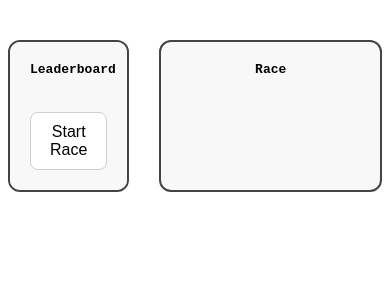
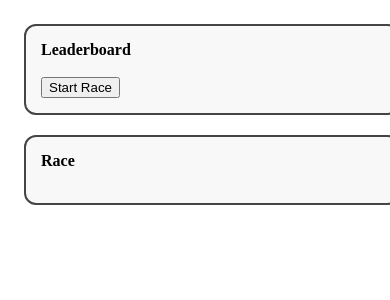
Before and after one commit to ItsMika987/uma-web, a SvelteKit app: page /race in a window 390 px wide. Shown: the top 300 px of the page. Built offline with nearby package versions, Linux system fonts and the light colour scheme.

Commit message:
Mobile Improved

```diff
--- /dev/null
+++ b/src/lib/ui/RaceMobile.svelte
@@ -0,0 +1,83 @@
+<script lang="ts">
+  export let racers;
+  export let leaderboard;
+  export let finishOrder;
+  export let showResults;
+  export let startRace;
+  export let restartRace;
+  export let gotoMenu;
+  export let medal;
+  export let makeTrack;
+</script>
+
+<div class="mobile-layout">
+  <div class="leaderboard-box">
+    <strong>Leaderboard</strong>
+    <br><br>
+
+    {#each leaderboard as r, i}
+      <div class="{r.isPlayer ? 'player' : ''}">
+        {medal(i)} {i + 1}. [{r.number}] {r.name}
+      </div>
+    {/each}
+
+    <button class="start-btn" on:click={startRace}>Start Race</button>
+  </div>
+
+  <div class="race-box">
+    <strong>Race</strong>
+    <br><br>
+
+    {#each racers as r}
+      <div class="racer-block {r.isPlayer ? 'player' : ''}">
+        <div class="line">[{r.number}] {r.name}</div>
+        <div class="line">{makeTrack(r.progress)}</div>
+      </div>
+    {/each}
+  </div>
+</div>
+
+{#if showResults}
+  <div class="results-overlay">
+    <div class="results-box">
+      <h2>Results</h2>
+
+      {#each finishOrder as r, i}
+        <p class="{r.isPlayer ? 'player' : ''}">
+          {medal(i)} {i + 1}. [{r.number}] {r.name}
+        </p>
+      {/each}
+
+      <button on:click={restartRace}>Race Again</button>
+      <button on:click={gotoMenu}>Return to Menu</button>
+    </div>
+  </div>
+{/if}
+
+<style>
+  .mobile-layout {
+    display: flex;
+    flex-direction: column;
+    gap: 20px;
+    padding: 1rem;
+  }
+
+  .leaderboard-box,
+  .race-box {
+    width: 100%;
+    border: 2px solid #444;
+    padding: 15px;
+    border-radius: 12px;
+    background: #f8f8f8;
+  }
+
+  .line {
+    font-size: 12px;
+    white-space: pre;
+  }
+
+  .player {
+    background: #ECFFDC;
+    border: 2px solid #90EE90;
+  }
+</style>
--- /dev/null
+++ b/src/lib/ui/RacePC.svelte
@@ -0,0 +1,191 @@
+<script lang="ts">
+  export let racers;
+  export let leaderboard;
+  export let finishOrder;
+  export let showResults;
+  export let startRace;
+  export let restartRace;
+  export let gotoMenu;
+  export let medal;
+  export let makeTrack;
+</script>
+
+<div class="layout">
+  <div class="leaderboard-box">
+    <strong>Leaderboard</strong>
+    <br><br>
+
+    {#each leaderboard as r, i}
+      <div class="{r.isPlayer ? 'player' : ''}">
+        {medal(i)} {i + 1}. [{r.number}] {r.name}
+      </div>
+    {/each}
+
+    <button class="start-btn" on:click={startRace}>Start Race</button>
+  </div>
+
+  <div class="race-box">
+    <strong>Race</strong>
+    <br><br>
+
+    {#each racers as r}
+      <div class="racer-block {r.isPlayer ? 'player' : ''}">
+        <div class="line">[{r.number}] {r.name}</div>
+        <div class="line">{makeTrack(r.progress)}</div>
+      </div>
+    {/each}
+  </div>
+</div>
+
+{#if showResults}
+  <div class="results-overlay">
+    <div class="results-box">
+      <h2>Results</h2>
+
+      {#each finishOrder as r, i}
+        <p class="{r.isPlayer ? 'player' : ''}">
+          {medal(i)} {i + 1}. [{r.number}] {r.name}
+        </p>
+      {/each}
+
+      <button on:click={restartRace}>Race Again</button>
+      <button on:click={gotoMenu}>Return to Menu</button>
+    </div>
+  </div>
+{/if}
+
+<style>
+.layout {
+  display: flex;
+  justify-content: center;
+  gap: 30px;
+  margin-top: 40px;
+  font-family: monospace;
+}
+
+.leaderboard-box,
+.race-box {
+  border: 2px solid #444;
+  padding: 20px;
+  border-radius: 12px;
+  background: #f8f8f8;
+  text-align: center;
+}
+
+.leaderboard-box {
+  width: 260px;
+  max-height: 600px;
+  overflow-y: auto;
+}
+
+.race-box {
+  width: 600px;
+  max-height: 600px;
+  overflow-y: auto;
+}
+
+.racer-block {
+  margin-bottom: 12px;
+  padding: 4px;
+  border-radius: 6px;
+  text-align: center;
+}
+
+.line {
+  white-space: pre;
+  font-size: 16px;
+  margin: 0;
+  padding: 0;
+  line-height: 1.3;
+  text-align: center;
+}
+
+.player {
+  background: #ECFFDC;
+  border: 2px solid #90EE90;
+}
+
+.start-btn {
+  margin-top: 20px;
+  width: 100%;
+  padding: 10px 0;
+  font-size: 16px;
+  background: white;
+  border: 1px solid #cfcfcf;
+  border-radius: 8px;
+  cursor: pointer;
+  transition: background 0.15s, border-color 0.15s;
+}
+
+.start-btn:hover {
+  background: #f5f5f5;
+  border-color: #b5b5b5;
+  transform: scale(1.03);
+}
+
+/* ⭐ RESULTS POPUP */
+.results-overlay {
+  position: fixed;
+  inset: 0;
+  background: rgba(0,0,0,0.55);
+  display: flex;
+  justify-content: center;
+  align-items: center;
+}
+
+.results-box {
+  background: white;
+  padding: 30px 40px;
+  border-radius: 12px;
+  border: 2px solid #444;
+  text-align: center;
+  width: 450px;
+}
+
+.results-box button {
+  padding: 14px 40px;
+  font-size: 20px;
+  background: white;
+  border: 1px solid #cfcfcf;
+  border-radius: 10px;
+  cursor: pointer;
+  transition: background 0.15s, border-color 0.15s, transform 0.1s;
+}
+
+.results-box button:hover {
+  background: #f5f5f5;
+  border-color: #b5b5b5;
+  transform: scale(1.03);
+}
+
+.results-box p.player {
+  padding: 6px;
+  border-radius: 6px;
+}
+
+.results-box button + button {
+  margin-top: 10px;
+}
+
+/* MOBILE FIXES — PC UNAFFECTED */
+@media (max-width: 900px) {
+  .layout {
+    flex-direction: column;
+    align-items: center;
+    gap: 20px;
+    margin-top: 20px;
+  }
+
+  .leaderboard-box,
+  .race-box {
+    width: 100% !important;
+    max-width: none !important;
+    max-height: none;
+  }
+
+  .line {
+    font-size: 12px !important;
+  }
+}
+
+</style>
--- a/src/routes/+page.svelte
+++ b/src/routes/+page.svelte
@@ -79,7 +79,7 @@
   <button class="start-btn" on:click={start}>Start</button>
 
   <div class="footer">
-    v0.0.1<br>npm
+    v0.0.2<br>npm
     made by @ItsMika987 on X
   </div>
 </div>
--- a/src/routes/race/+page.svelte
+++ b/src/routes/race/+page.svelte
@@ -1,11 +1,10 @@
 <script lang="ts">
   import { selectedUma } from "$lib/umaStore";
   import { goto } from "$app/navigation";
+  import { onMount } from "svelte";
 
-  let interval: ReturnType<typeof setInterval> | null = null;
-  let playerUma: string | null = null;
-
-  selectedUma.subscribe(v => playerUma = v);
+  import RacePC from "$lib/ui/RacePC.svelte";
+  import RaceMobile from "$lib/ui/RaceMobile.svelte";
 
   type Racer = {
     id: number;
@@ -15,7 +14,33 @@
     isPlayer: boolean;
   };
 
-  const names = [
+  let isMobile: boolean = false;
+
+  let interval: ReturnType<typeof setInterval> | null = null;
+  let playerUma: string | null = null;
+
+  let racers: Racer[] = [];
+  let leaderboard: Racer[] = [];
+  let finishOrder: Racer[] = [];
+  let showResults: boolean = false;
+
+  selectedUma.subscribe((v: string | null) => {
+    playerUma = v;
+  });
+
+  onMount(() => {
+    const check = () => {
+      isMobile = window.innerWidth < 900;
+    };
+
+    check();
+    window.addEventListener("resize", check);
+
+
+    selectedUma.update(v => v);
+  });
+
+  const names: string[] = [
     "Special Week", "Silence Suzuka", "Tokai Teio",
     "Mejiro McQueen", "Gold Ship", "Vodka",
     "Daiwa Scarlet", "Rice Shower", "Hishi Amazon",
@@ -28,32 +53,20 @@
     return [...arr].sort(() => Math.random() - 0.5);
   }
 
-  let racers: Racer[] = [];
-  let leaderboard: Racer[] = [];
-  let finishOrder: Racer[] = [];
-
-  let showResults = false;
-
   function makeTrack(p: number): string {
-    const total = 50;
+    const total = isMobile ? 18 : 50;
     const pos = Math.floor((p / 100) * total);
     return `[${"-".repeat(pos)}(.)${"-".repeat(total - pos)}]`;
   }
 
   function medal(i: number): string {
-    if (i === 0) return "🥇";
-    if (i === 1) return "🥈";
-    if (i === 2) return "🥉";
-    return "";
+    return ["🥇", "🥈", "🥉"][i] || "";
   }
 
-  function startRace() {
-    if (!playerUma) {
-      alert("Please select an Uma first!");
-      return;
-    }
+  function startRace(): void {
+    if (!playerUma) return;
 
-    if (interval) stopRace();
+    if (interval) clearInterval(interval);
 
     leaderboard = [];
     finishOrder = [];
@@ -74,7 +87,7 @@
     interval = setInterval(() => {
       let allDone = true;
 
-      racers.forEach(r => {
+      racers.forEach((r: Racer) => {
         if (r.progress < 100) {
           r.progress = Math.min(r.progress + (Math.random() * 2 + 1), 100);
           if (r.progress < 100) allDone = false;
@@ -94,180 +107,34 @@
           .sort((a, b) => b.progress - a.progress)
       ];
 
-      if (allDone) stopRace();
+      if (allDone) {
+        clearInterval(interval!);
+        interval = null;
+        showResults = true;
+      }
     }, 80);
   }
 
-  function stopRace() {
-    clearInterval(interval!);
-    interval = null;
-
-    leaderboard = [...finishOrder];
-    showResults = true;
-  }
-
-  function restartRace() {
+  function restartRace(): void {
     showResults = false;
     startRace();
   }
+
+  function gotoMenu(): void {
+    goto("/menu");
+  }
 </script>
 
-<style>
-.layout {
-  display: flex;
-  justify-content: center;
-  gap: 30px;
-  margin-top: 40px;
-  font-family: monospace;
-}
-
-.leaderboard-box,
-.race-box {
-  border: 2px solid #444;
-  padding: 20px;
-  border-radius: 12px;
-  background: #f8f8f8;
-  text-align: center;
-}
-
-.leaderboard-box {
-  width: 260px;
-  max-height: 600px;
-  overflow-y: auto;
-}
-
-.race-box {
-  width: 600px;
-  max-height: 600px;
-  overflow-y: auto;
-}
-
-.racer-block {
-  margin-bottom: 12px;
-  padding: 4px;
-  border-radius: 6px;
-  text-align: center;
-}
-
-.line {
-  white-space: pre;
-  font-size: 16px;
-  margin: 0;
-  padding: 0;
-  line-height: 1.3;
-  text-align: center;
-}
-
-.player {
-  background: #ECFFDC;
-  border: 2px solid #90EE90;
-}
-
-.start-btn {
-  margin-top: 20px;
-  width: 100%;
-  padding: 10px 0;
-  font-size: 16px;
-  background: white;
-  border: 1px solid #cfcfcf;
-  border-radius: 8px;
-  cursor: pointer;
-  transition: background 0.15s, border-color 0.15s;
-}
-
-.start-btn:hover {
-  background: #f5f5f5;
-  border-color: #b5b5b5;
-  transform: scale(1.03);
-}
-
-/* ⭐ RESULTS POPUP */
-.results-overlay {
-  position: fixed;
-  inset: 0;
-  background: rgba(0,0,0,0.55);
-  display: flex;
-  justify-content: center;
-  align-items: center;
-}
-
-.results-box {
-  background: white;
-  padding: 30px 40px;
-  border-radius: 12px;
-  border: 2px solid #444;
-  text-align: center;
-  width: 450px;
-}
-
-.results-box button {
-  padding: 14px 40px;
-  font-size: 20px;
-  background: white;
-  border: 1px solid #cfcfcf;
-  border-radius: 10px;
-  cursor: pointer;
-  transition: background 0.15s, border-color 0.15s, transform 0.1s;
-}
-
-.results-box button:hover {
-  background: #f5f5f5;
-  border-color: #b5b5b5;
-  transform: scale(1.03);
-}
-
-.results-box p.player {
-  padding: 6px;
-  border-radius: 6px;
-}
-
-.results-box button + button {
-  margin-top: 10px;
-}
-
-</style>
-
-<div class="layout">
-  <div class="leaderboard-box">
-    <strong>Leaderboard</strong>
-    <br><br>
-
-    {#each leaderboard as r, i}
-      <div class="{r.isPlayer ? 'player' : ''}">
-        {medal(i)} {i + 1}. [{r.number}] {r.name}
-      </div>
-    {/each}
-
-    <button class="start-btn" on:click={startRace}>Start Race</button>
-  </div>
-
-  <div class="race-box">
-    <strong>Race</strong>
-    <br><br>
-
-    {#each racers as r}
-      <div class="racer-block {r.isPlayer ? 'player' : ''}">
-        <div class="line">[{r.number}] {r.name}</div>
-        <div class="line">{makeTrack(r.progress)}</div>
-      </div>
-    {/each}
-  </div>
-</div>
-
-{#if showResults}
-  <div class="results-overlay">
-    <div class="results-box">
-      <h2>Results</h2>
-
-{#each finishOrder as r, i}
-  <p class="{r.isPlayer ? 'player' : ''}">
-    {medal(i)} {i + 1}. [{r.number}] {r.name}
-  </p>
-{/each}
-
-
-      <button on:click={restartRace}>Race Again</button>
-      <button on:click={() => goto("/menu")}>Return to Menu</button>
-    </div>
-  </div>
+{#if isMobile}
+  <RaceMobile
+    {racers} {leaderboard} {finishOrder} {showResults}
+    {startRace} {restartRace} {gotoMenu}
+    {medal} {makeTrack}
+  />
+{:else}
+  <RacePC
+    {racers} {leaderboard} {finishOrder} {showResults}
+    {startRace} {restartRace} {gotoMenu}
+    {medal} {makeTrack}
+  />
 {/if}
```
Also changed, not shown: 1 other file (tests, documents, lock files or other folders).
